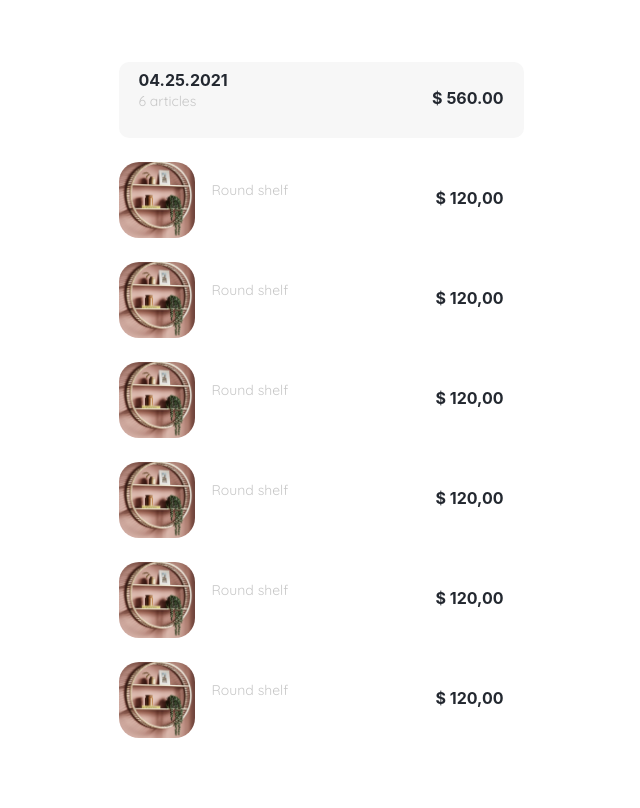
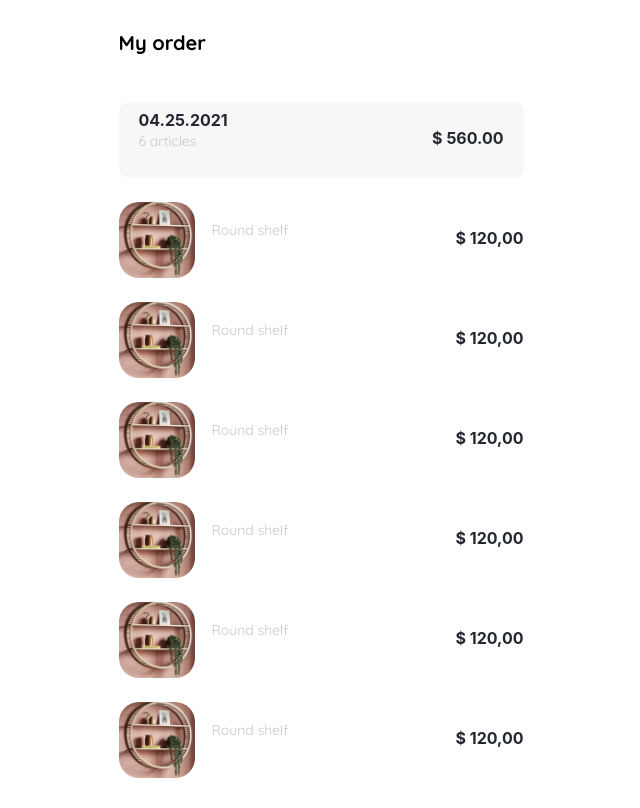
Before and after one commit to itsAmauriDev/YardSale, a React app: page /MyOrder in a window 1280 px wide. Shown: the whole page, without its empty margins (319-959 px from the left). Built offline with nearby package versions, Linux system fonts and the light colour scheme.

Commit message:
Fix MyOrder styles

```diff
--- a/src/styles/MyOrder.scss
+++ b/src/styles/MyOrder.scss
@@ -16,6 +16,10 @@
 
     h1 {
       margin-bottom: 2.3rem;
+
+      @media (max-width: 640px) {
+        display: none;
+      }
     }
 
     .mini-card {
@@ -56,6 +60,12 @@
       }
     }
 
+    .mini-card--product {
+      @media (max-width: 640px) {
+        padding: 0 2rem;
+      }
+    }
+
     .mini-card--total {
       background-color: $text-input-field;
       padding: 0 2rem;
@@ -69,15 +79,3 @@
     }
   }
 }
-
-@media (max-width: 640px) {
-  $width-container: 33.9rem;
-}
-
-.my-order-container h1 {
-  display: none;
-}
-
-.mini-card--product {
-  padding-right: 2rem;
-}
```
